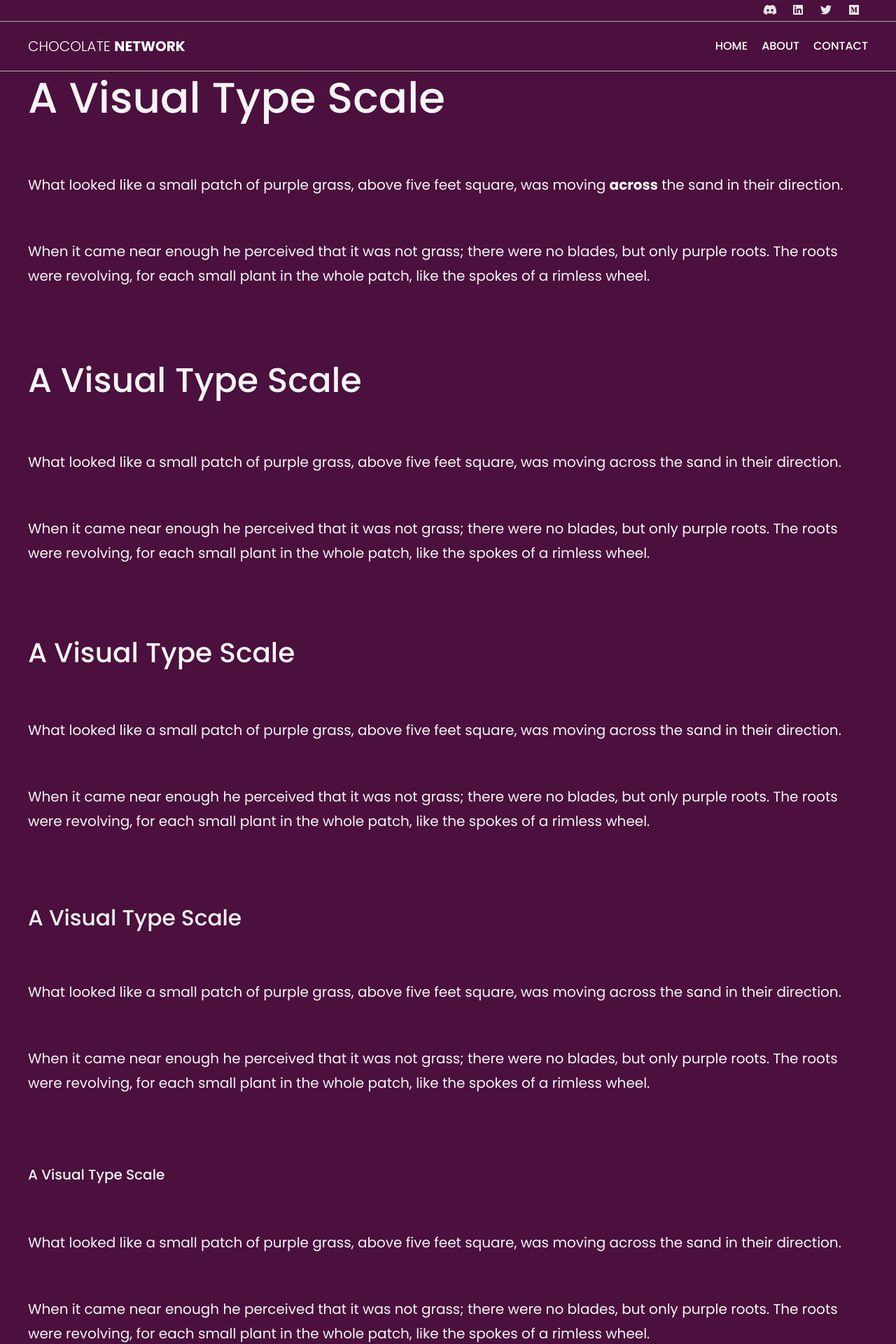
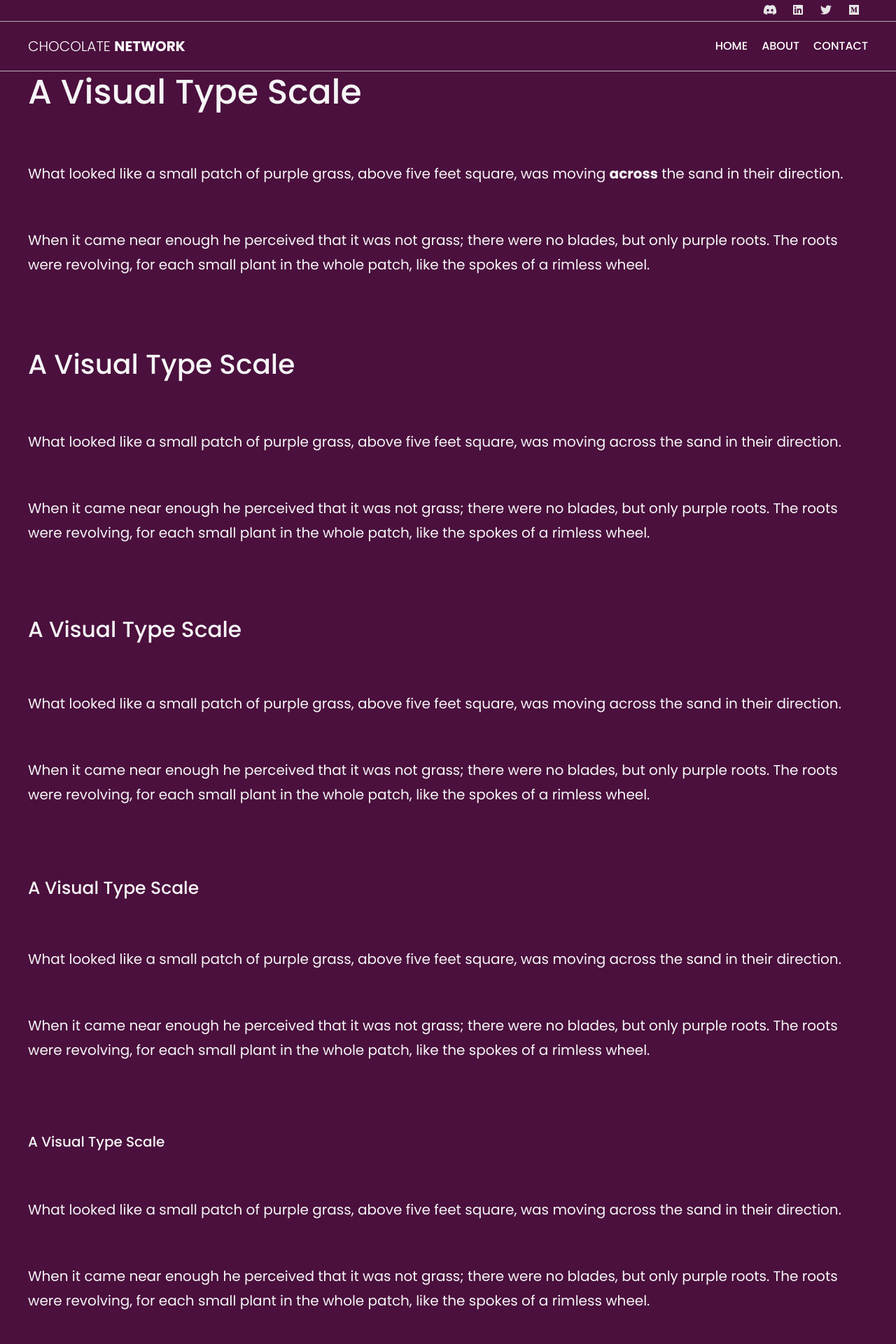
Before and after one commit to chocolatenetwork/choco-pages, a Jekyll site: the page built from _posts/2021-12-31-first-blog.md, in a window 1280 px wide. Shown: the top 1920 px of the page at 70% size. Built offline with Jekyll 4.4.1, drawn with Linux system fonts in a browser that asks for light colours.

Commit message:
Stepped down font size, Added iframe.
Looking into better responsivity.

```diff
--- a/_layouts/default.html
+++ b/_layouts/default.html
@@ -14,6 +14,7 @@
     <header class="head">{% include nav.html %}</header>
     <main class="container">{{ content }}</main>
     <footer>
+      <iframe src="https://embeds.beehiiv.com/fa097289-2153-4053-98fe-67403641861d" data-test-id="beehiiv-embed" width="100%" height="320" frameborder="0" scrolling="no" style="margin: 0; background-color: transparent;"></iframe>
       <div class="footlinks"></div>
       <section class="foot_copyright">
         <p>© chocolate network - 2021</p>
--- a/_sass/_molecules.scss
+++ b/_sass/_molecules.scss
@@ -53,8 +53,6 @@
   // always-max
   width: 100%;
   height: 50px; // change if footer grows
-  background-color: $wrap-red;
-
   text-transform: uppercase;
   // outline
   @include border(1px, 0px); // only one: re: moxilla
--- a/_sass/primitives/_atoms.scss
+++ b/_sass/primitives/_atoms.scss
@@ -43,6 +43,7 @@ $transition-duration: 0.3s;
 $transition-style: ease;
 @mixin button {
   @include link;
+  font-size: $tiny-text;
   font-weight: $thick;
   background-color: $text-color;
   color: $primary;
--- a/_sass/primitives/_typography.scss
+++ b/_sass/primitives/_typography.scss
@@ -7,17 +7,18 @@ html {
 
 // sizes
 //  regular text -p, ...and the like
-$regularText: 1rem;
-$smaller-text: 0.8rem; // readable labels, the like.
-$tiny-text: 0.64rem;
+$paragraphText: 1rem;
+$smaller-text: 0.8rem; // This feels right for nav. <Following fireship.>
+$tiny-text: 0.64rem; // This is the go-to for button text, labels and the like.
 //  headings
-$hugeTitle: 4.768rem;
-$title: 3.052rem; // first on typescale -> semantic h1
-$headingOne: 2.441rem;
-$headingTwo: 1.953rem;
-$headingThree: 1.563rem;
+$hugeTitle: 3.052rem; // first on typescale -> semantic h1. Too big, in the 70s
+$title: 2.441rem; // Good? Pretty much. In the 40s
+$headingOne: 1.953rem; // 30s
+$headingTwo: 1.563rem; // 30s
+$headingThree: 1.25rem; //  20s. 25. Round.
+
 //  4 and five are just color variants and indentation
-$headingFour: $regularText;
+$headingFour: $paragraphText;
 $headingFive: $smaller-text;
 
 // weights
```
